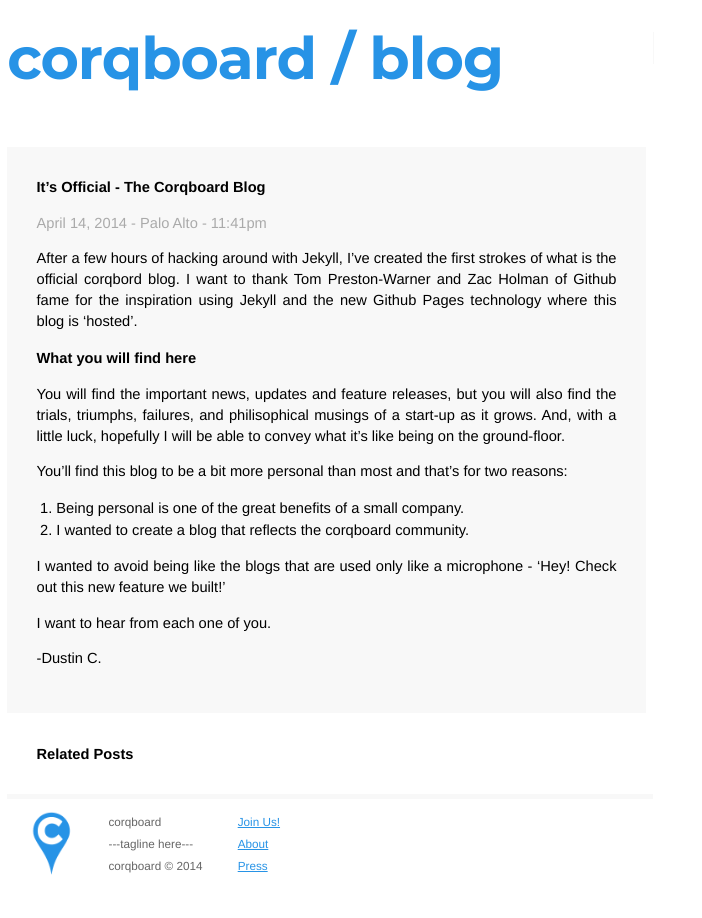
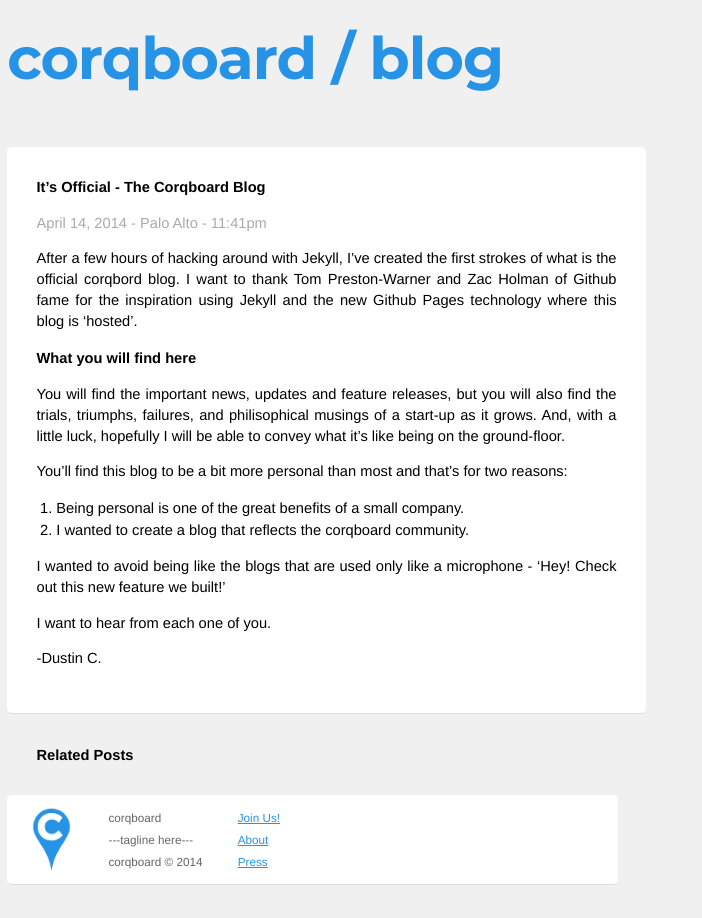
Before and after one commit to postevent/postevent.github.io, a Jekyll site: the page built from _posts/2014-04-14-its-official.md, in a window 1280 px wide. Shown: the whole page, without its empty margins (0-702 px from the left). Built offline with Jekyll 4.4.1, drawn with Linux system fonts in a browser that asks for light colours; nearby versions of some CDN libraries; Markdown is read by kramdown in place of the engine named in the settings.

Commit message:
redesign

```diff
--- a/_layouts/post.html
+++ b/_layouts/post.html
@@ -1,6 +1,13 @@
 ---
 layout: default
 ---
+<style>
+.rightSide {
+	/*this is a hack-- fix later */
+	display:none;
+}
+</style>
+
 <div id="post">
 {{ content }}
 </div>
--- a/css/screen.css
+++ b/css/screen.css
@@ -16,7 +16,7 @@
 }
 
 body {
-  background-color: white;
+  background-color: #f0f0f0;
   font: 13.34px helvetica, arial, clean, sans-serif;
   *font-size: small;
   text-align: center;
@@ -117,6 +117,7 @@
 
   ul.posts li {
     line-height: 1.75em;
+    padding: .5em;
   }
 
   ul.posts span {
@@ -176,7 +177,10 @@
     color: #666;
     margin-top: 2em;
     overflow: hidden;
-    border-top: 5px solid #f8f8f8;
+    background-color: #fff;
+    border-radius: 5px;
+    border-bottom: 1px solid #ddd;
+    margin-right: 3em;
   }
 
     .site .footer .contact {
@@ -208,7 +212,9 @@
   max-width: 580px;
   /* margin:auto; */
   padding: 2em;
-  background-color: #f8f8f8;
+  background-color: #fff;
+  border-radius: 5px;
+  border-bottom: 1px solid #ddd;
 }
 
   /* standard */
@@ -243,7 +249,9 @@
   }
 
   .selectedPost {
-    background-color: #f8f8f8;
+    background-color: #fff;
+    border-top-left-radius: 5px;
+    border-bottom-left-radius: 5px;
   }
 
   .posts li {
```
